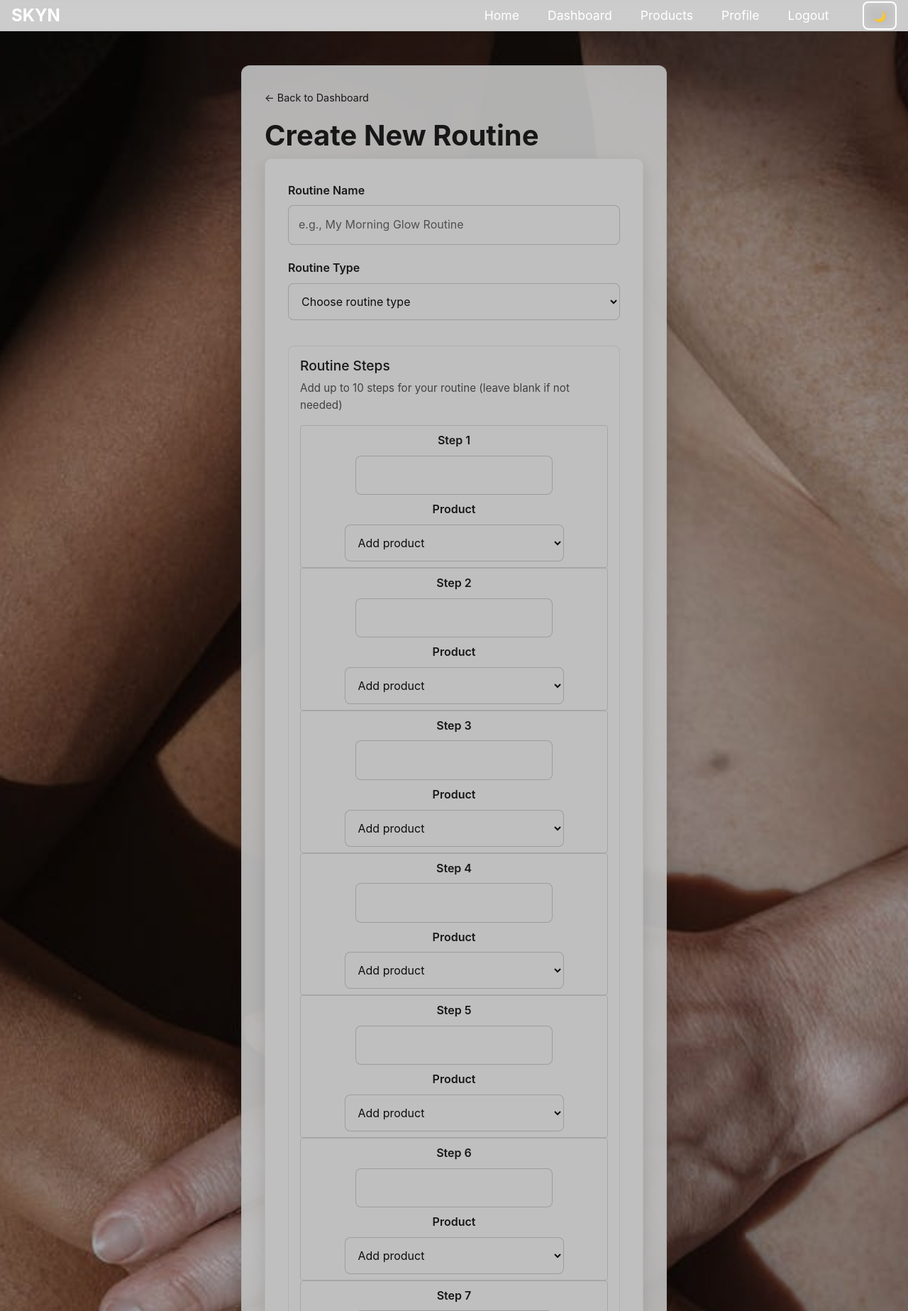
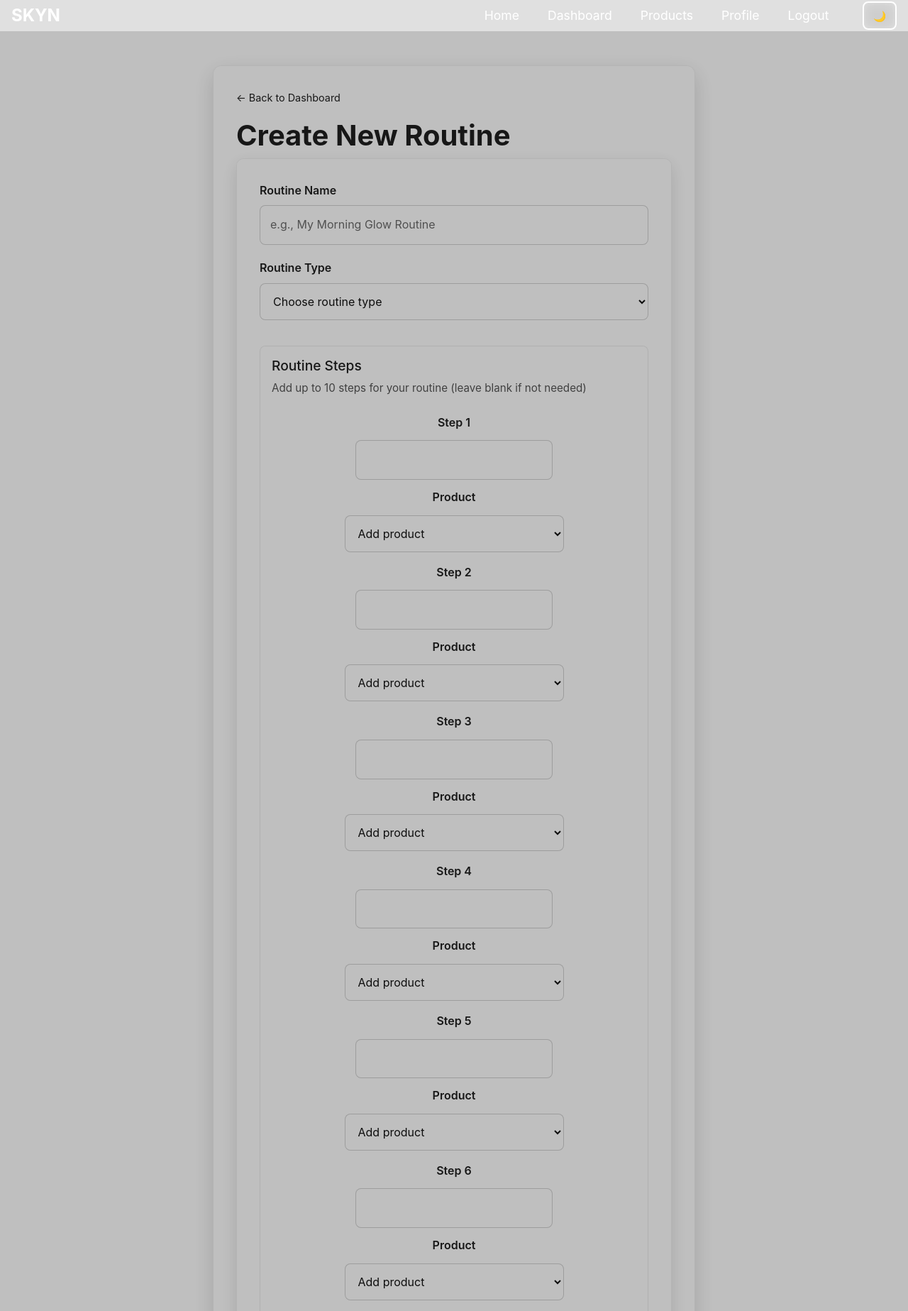
Before and after one commit to iismail06/Skincare_tracker_SKYN, a Django app: page /routines/add/ in a window 1280 px wide. Shown: the top 1847 px of the page at 71% size. Run offline with Django 5.2, Linux system fonts and the light colour scheme; the visitor is signed in with stand-in values (Sample User, id 1); data that the repository does not hold is empty; some libraries are stand-ins or nearby versions.

Commit message:
refactor: reorganize CSS for Add Routine page and enhance dark theme styles

```diff
--- a/static/css/style.css
+++ b/static/css/style.css
@@ -2,17 +2,10 @@
 
 /* ==========================================================================
    1. CSS VARIABLES & ROOT
+/* ==========================================================================
+   11. ROUTINE STEPS & CHECKLIST ITEMS
    ========================================================================== */
-
-:root {
-    --background-color: #e9e9e9;      /* Light page background (used by body and panels). */
-    --background-color-rgb: 233, 233, 233;       /* RGB helper for translucent layers (e.g., hovers). */
-    --background-color-darker: #dddddd;         /* Slightly darker surface (hover states, panels). */
-    --background-color-darker-rgb: 221, 221, 221;   /* RGB helper for translucent hovers. */
-    --text: #080604;                 /* default text color across the app */
-    --secondary-color: #3a2618;     /* brand tint (used in some headings/icons) */
-    --secondary-color-lighter: #f0d3bc;         /* lighter brand tint (subtle accents) */
-    --secondary-color-darker: #080604;          /* brand dark text (nav links, brand text, accents) */
+.step-item {
     --secondary-color-darker-rgb: 8, 6, 4;        /* RGB helper for translucent brand tints */
     --accent-color: #969a8b;                   /* primary accent hue (buttons, highlights, outlines) */
     --accent-color-rgb: 150, 154, 139;           /* RGB helper for accent overlays/shadows */
@@ -743,70 +719,13 @@ h2 {
     margin: 0;
 }
 
-
 /* ==========================================================================
-   11. ROUTINE STEPS & CHECKLIST ITEMS
-   ========================================================================== */
-.steps-list {
-    display: flex;
-    flex-direction: column;
-    gap: 0.5rem;
-    margin-top: 0.75rem;
-}
-
-.step-item {
-    display: flex;
-    align-items: center;
-    gap: 0.75rem;
-    padding: 0.5rem 0.75rem;
-    background: transparent;
-    border-radius: 4px;
-    border: 1px solid var(--background-color-darker);
-    transition: background-color 0.2s ease;
-}
-
-.step-item:hover {
-    background: rgba(var(--accent-color-rgb), 0.1);
-    padding: 0.5rem;
-    border-radius: 4px;
-}
-
-.step-item input[type="checkbox"] {
-    width: 18px;
-    height: 18px;
-    margin-right: 0.75rem;
-    cursor: pointer;
-    accent-color: var(--accent-color);
-    flex-shrink: 0;
-}
-
-.step-number {
-    background: var(--accent-color-bg);
-    color: white;
-    width: 24px;
-    height: 24px;
-    border-radius: 50%;
-    display: flex;
-    align-items: center;
-    justify-content: center;
-    font-weight: 600;
-    font-size: 0.8rem;
-    flex-shrink: 0;
-    margin-right: 0.5rem;
-}
-
-.step-name {
-    color: var(--text);
-    font-weight: 400;
-    font-size: 0.95rem;
-    flex: 1;
-}
-
-/* ==========================================================================
-   12. ADD ROUTINE FORM STYLES
-   ========================================================================== */
-
-.form-container {
+    11. ADD ROUTINE FORM STYLES (includes step items)
+    ========================================================================== */
+
+/* Scope base container to the Add Routine page to avoid conflicts with Product forms */
+.add-routine-page.form-container,
+.add-routine-page .form-container {
     max-width: 680px;
     margin: 0 auto;
     padding: 2rem;
@@ -907,6 +826,30 @@ h2 {
 .steps-section h3 { margin-bottom: 0.5rem; font-size: 1.2rem; }
 .steps-help { color: #555; font-size: 0.95rem; margin-bottom: 1rem; }
 
+/* Step items (moved from old Section 11) */
+.step-item {
+    display: flex;
+    align-items: center;
+    gap: 0.75rem;
+    padding: 0.5rem 0.75rem;
+    background: transparent;
+    border-radius: 4px;
+    border: 1px solid var(--background-color-darker);
+    transition: background-color 0.2s ease;
+}
+
+.step-item:hover {
+    background: rgba(var(--accent-color-rgb), 0.1);
+}
+
+.step-item input[type="checkbox"] {
+    width: 18px;
+    height: 18px;
+    cursor: pointer;
+    accent-color: var(--accent-color);
+    flex-shrink: 0;
+}
+
 
 /* Actions area: keep buttons visible and aligned */
 .form-actions {
```
Also changed, not shown: other parts of static/css/style.css (+33 -50 lines).
